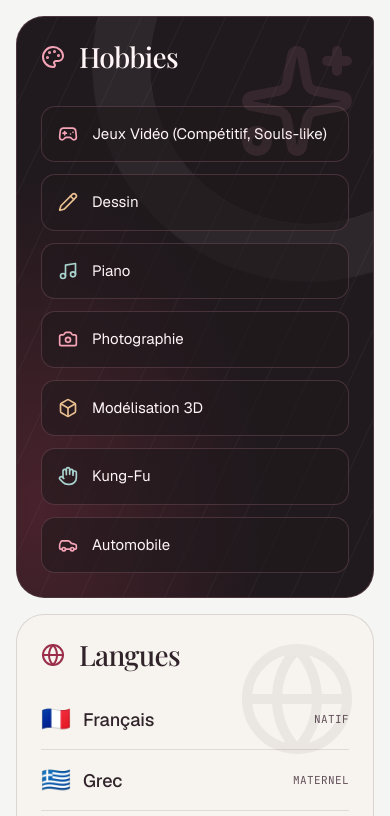
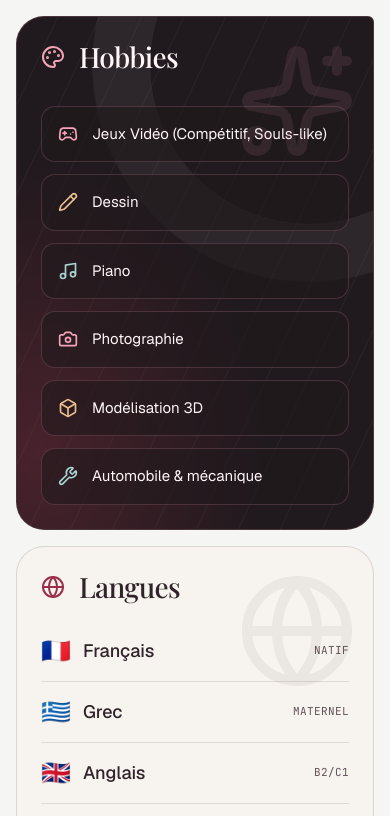
Before and after one commit to theodoredeboisseson/theodoredeboisseson.github.io, a Next.js app: page / in a window 390 px wide. Shown: the part 1467-2283 px from the top of the page. Built offline with nearby package versions, Linux system fonts and the light colour scheme; a web font is replaced by a local one.

Commit message:
content: replace kung-fu with automobile and mechanics interests

```diff
--- a/app/components/sections/AboutSection.tsx
+++ b/app/components/sections/AboutSection.tsx
@@ -12,8 +12,7 @@ import {
     Music,
     Camera,
     Box,
-    Car,
-    Hand,
+    Wrench,
     LucideIcon
 } from 'lucide-react';
 
@@ -27,8 +26,7 @@ const iconMap: Record<string, LucideIcon> = {
     Music,
     Camera,
     Box,
-    Car,
-    Hand,
+    Wrench,
     Sparkles
 };
 
--- a/data/bio.json
+++ b/data/bio.json
@@ -50,8 +50,7 @@
             { "name": "Piano", "icon": "Music" },
             { "name": "Photographie", "icon": "Camera" },
             { "name": "Modélisation 3D", "icon": "Box" },
-            { "name": "Kung-Fu", "icon": "Hand" },
-            { "name": "Automobile", "icon": "Car" }
+            { "name": "Automobile & mécanique", "icon": "Wrench" }
         ]
     },
     "experiences": [
```
